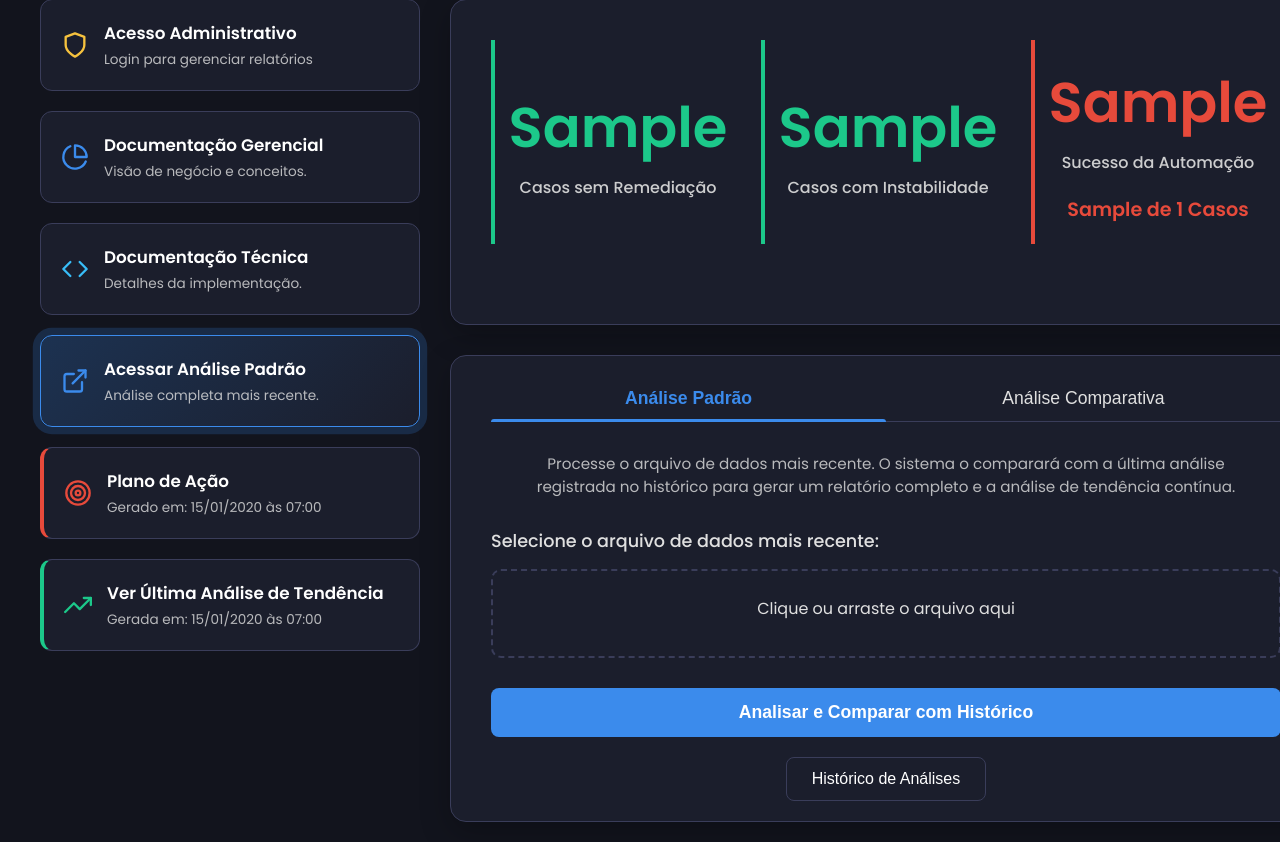
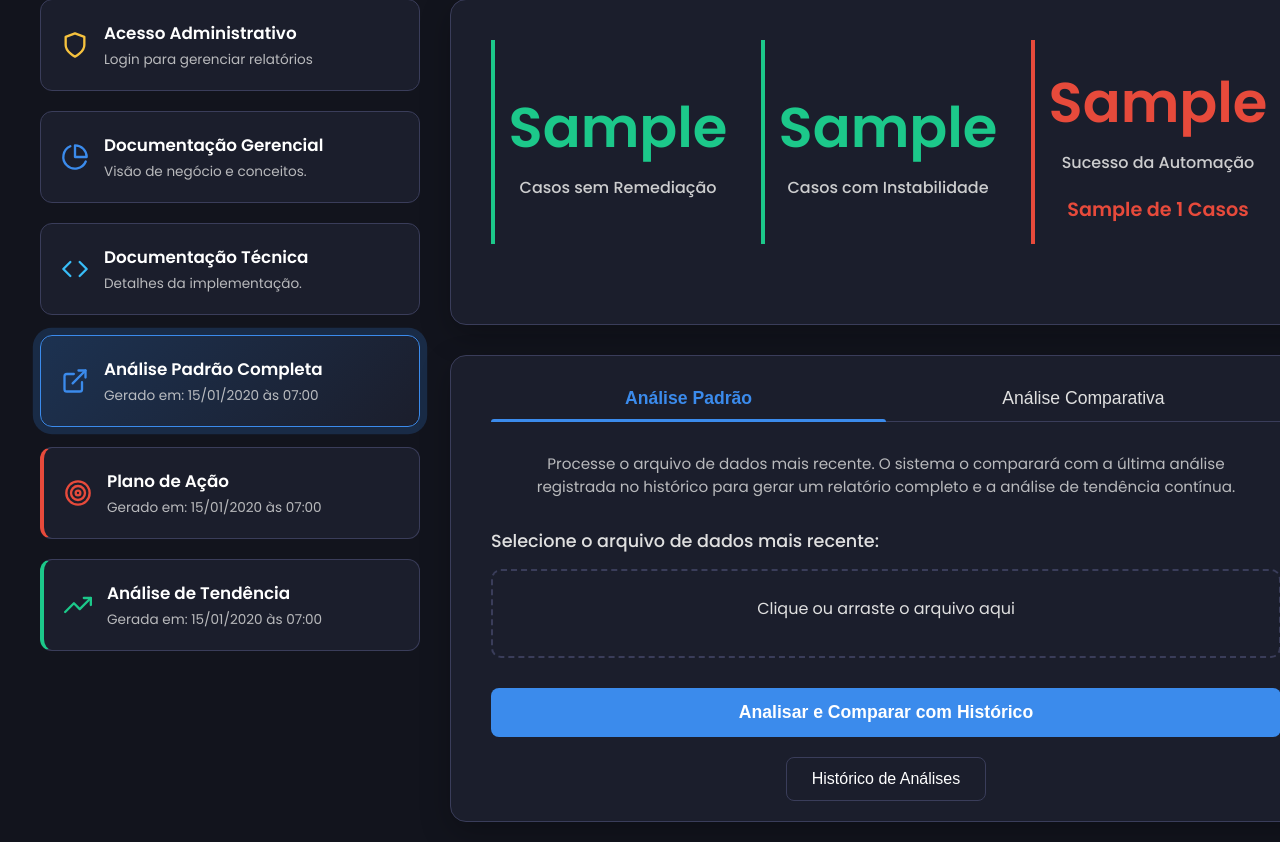
Before and after one commit to leonardosete/meu-dash, a Flask app: template templates/index.html in a window 1280 px wide; the page is wider, and only the part inside the window is pictured. Shown: the part 21-863 px from the top of that part. Run offline with Flask 3, Linux system fonts and the light colour scheme; the template is opened without the code that fills it: most values are stand-ins (such as "Sample title", 1, 10 or a date in 2020).

Commit message:
feat(reports): ajustando um monte de coisas - 4

```diff
--- a/templates/index.html
+++ b/templates/index.html
@@ -540,8 +540,8 @@
             <a href="{{ kpi_summary.report_url }}" class="side-card highlight-pulse" style="border-color: var(--accent-color); background: linear-gradient(135deg, rgba(59, 139, 236, 0.25), var(--card-color));">
                 <svg xmlns="http://www.w3.org/2000/svg" width="24" height="24" viewBox="0 0 24 24" fill="none" stroke="currentColor" stroke-width="2" stroke-linecap="round" stroke-linejoin="round" style="color: var(--accent-color);"><path d="M18 13v6a2 2 0 0 1-2 2H5a2 2 0 0 1-2-2V8a2 2 0 0 1 2-2h6"></path><polyline points="15 3 21 3 21 9"></polyline><line x1="10" y1="14" x2="21" y2="3"></line></svg>
                 <div class="side-card-text">
-                    <h3>Acessar Análise Padrão</h3>
-                    <p>Análise completa mais recente.</p>
+                    <h3> Análise Padrão Completa</h3>
+                    <p>Gerado em: {{ last_action_plan.date | localtime }}</p>
                 </div>
             </a>
             {% endif %}
@@ -550,7 +550,7 @@
             <a href="{{ last_action_plan.url }}" class="side-card action-plan-card">
                 <svg xmlns="http://www.w3.org/2000/svg" width="24" height="24" viewBox="0 0 24 24" fill="none" stroke="currentColor" stroke-width="2" stroke-linecap="round" stroke-linejoin="round"><circle cx="12" cy="12" r="10"></circle><circle cx="12" cy="12" r="6"></circle><circle cx="12" cy="12" r="2"></circle></svg>
                 <div class="side-card-text">
-                    <h3>Plano de Ação</h3>
+                    <h3> Plano de Ação</h3>
                     <p>Gerado em: {{ last_action_plan.date | localtime }}</p>
                 </div>
             </a>
@@ -561,7 +561,7 @@
                 <svg xmlns="http://www.w3.org/2000/svg" width="24" height="24" viewBox="0 0 24 24" fill="none" stroke="currentColor" stroke-width="2" stroke-linecap="round" stroke-linejoin="round"><polyline points="23 6 13.5 15.5 8.5 10.5 1 18"></polyline><polyline points="17 6 23 6 23 12"></polyline></svg>
                 <div class="side-card-text">
                     <a href="{{ trend_history[0].url }}" style="text-decoration: none; color: inherit;">
-                        <h3>Ver Última Análise de Tendência</h3>
+                        <h3> Análise de Tendência</h3>
                         <p>Gerada em: {{ trend_history[0].date | localtime }}</p>
                     </a>
 
```
Also changed, not shown: tests/test_trends.py (+1 -1 lines).
